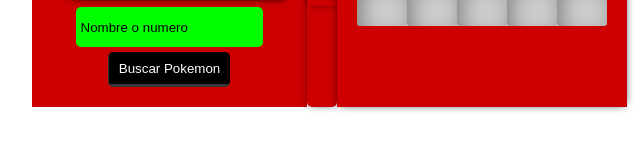
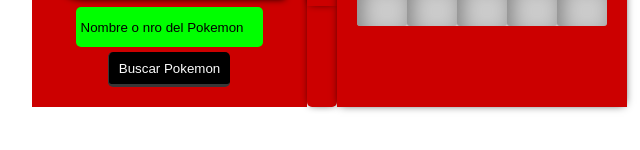
Before and after one commit to anaClara-Der/pokedex, a plain HTML site: page index.html in a window 1280 px wide. Shown: the part 466-616 px from the top of the page, 311-951 px from the left. Drawn offline with Linux system fonts and the light colour scheme.

Commit message:
cambio placeholder

```diff
--- a/index.html
+++ b/index.html
@@ -43,7 +43,7 @@
             </div>
             <!--Parte inferior-->
             <form class="di" id="p-inferior">
-                <input type="text" name="pokemon" id="nombre-pokemon" placeholder="Nombre o numero" autocomplete="off">
+                <input type="text" name="pokemon" id="nombre-pokemon" placeholder="Nombre o nro del Pokemon" autocomplete="off">
                 <button id="btn-pokemon" type="button">Buscar Pokemon</button>
             </form>
 
```
